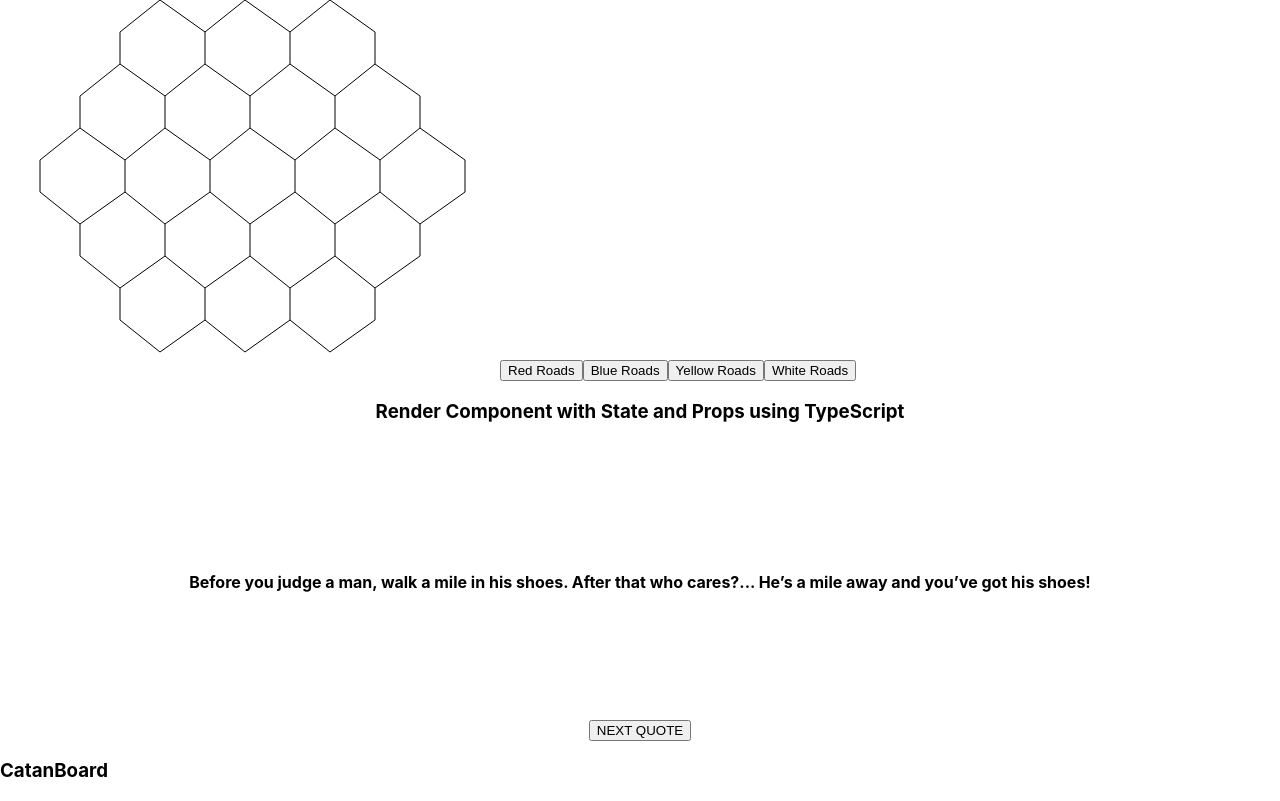
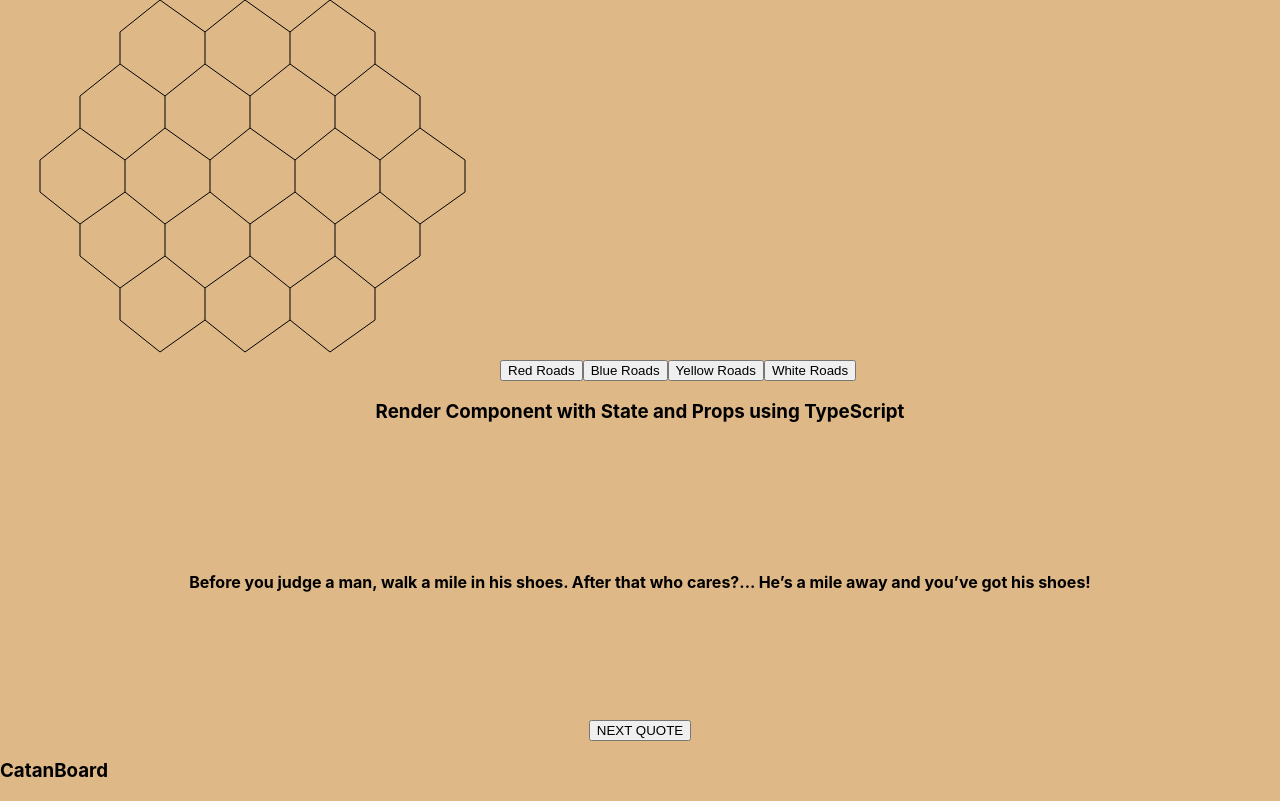
Before and after one commit to rickettsdev/CatanGameTypescriptPrototype, a React (Create React App) app: page / in a window 1280 px wide. Built offline with nearby package versions, Linux system fonts and the light colour scheme; no server answers.

Commit message:
Added background color to show yellow and white player colors clearly.

```diff
--- a/src/index.css
+++ b/src/index.css
@@ -5,6 +5,7 @@ body {
     sans-serif;
   -webkit-font-smoothing: antialiased;
   -moz-osx-font-smoothing: grayscale;
+  background-color: burlywood;
 }
 
 code {
```
